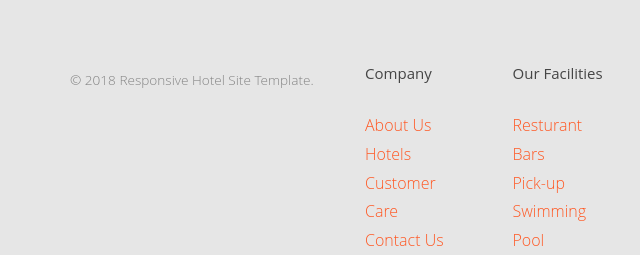
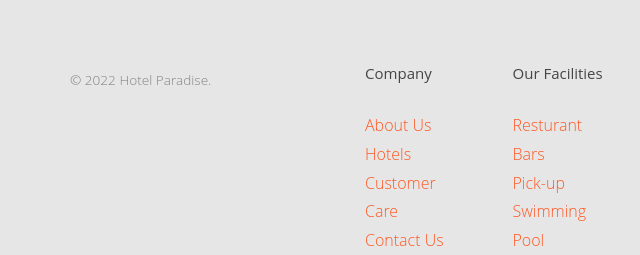
Before and after one commit to Ananta-Vaishnavi/Hotel-Paradise, a plain HTML site: page contact.html in a window 1280 px wide. Shown: the part 1638-1893 px from the top of the page, 0-640 px from the left. Drawn offline with Linux system fonts and the light colour scheme; some packages are replaced by stand-ins of ours; no server answers; files whose address does not match are found by name.

Commit message:
changed text

```diff
--- a/contact.html
+++ b/contact.html
@@ -167,7 +167,7 @@
 			<div class="row">
 				<div class="col-md-3">
 					<div class="copyright">
-						<p><small>&copy; 2018 Responsive Hotel Site Template. <br>
+						<p><small>&copy; 2022 Hotel Paradise. <br>
 					</div>
 				</div>
 				<div class="col-md-6">
```
